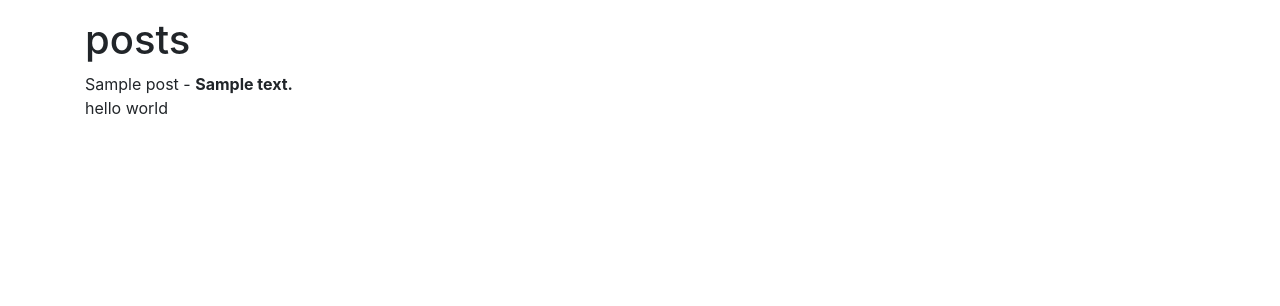
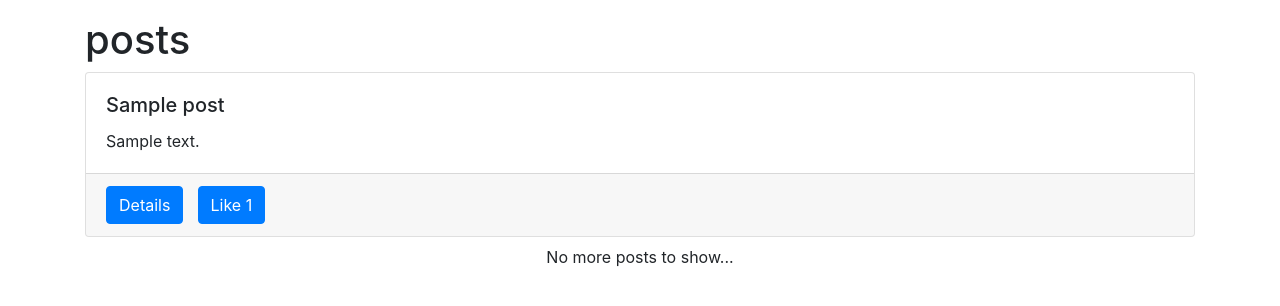
Before and after one commit to Rhythm1821/django-ajax-js-crud-app, a Django app: page / in a window 1280 px wide. Shown: the top 306 px of the page. Run offline with Django 5.2, Linux system fonts and the light colour scheme; tables that the repository leaves empty hold one stand-in row (values such as "Sample post").

Commit message:
post loading

```diff
--- a/src/posts/models.py
+++ b/src/posts/models.py
@@ -13,3 +13,7 @@ class Post(models.Model):
 
     def __str__(self):
         return str(self.title)
+
+    @property
+    def like_count(self):
+        return self.liked.all().count()
--- a/src/posts/static/posts/main.js
+++ b/src/posts/static/posts/main.js
@@ -1,23 +1,57 @@
 
-const helloworld=document.querySelector('#id');
 const postsBox=document.querySelector('#posts-box');
 const spinnerBox=document.querySelector('#spinner-box');
+const loadBtn = document.querySelector('#load-btn');
+const endBox = document.querySelector('#end-box');
+
+function getCookie(name) {
+    let cookieValue = null;
+    if (document.cookie && document.cookie !== '') {
+        const cookies = document.cookie.split(';');
+        for (let i = 0; i < cookies.length; i++) {
+            const cookie = cookies[i].trim();
+            // Does this cookie string begin with the name we want?
+            if (cookie.substring(0, name.length + 1) === (name + '=')) {
+                cookieValue = decodeURIComponent(cookie.substring(name.length + 1));
+                break;
+            }
+        }
+    }
+    return cookieValue;
+}
+const csrftoken = getCookie('csrftoken');
+
+const likeUnlikePost = () => {
+    const likeUnlikeForms = [...document.getElementsByClassName('like-unlike-form')]
+    likeUnlikeForms.forEach(form => {form.addEventListener('submit', e=>{
+        e.preventDefault()
+        const clickedId = e.target.getAttribute('data-form-id')
+        const clickedBtn = document.getElementById(`like-unlike-${clickedId}`)
 
         $.ajax({
-    type: 'GET',
-    url: "hello-world/",
+            type: 'POST',
+            url: '/like-unlike/',
+            data: {
+                'csrfmiddlewaretoken': csrftoken,
+                'pk': clickedId
+            },
             success: function(response){
-        // console.log('success',response.text);
-        helloworld.textContent = response.text
+                console.log('success',response);
+                clickedBtn.textContent = response.liked?`Unlike ${response.count}`:`Like ${response.count}`
             },
             error: function(error){
                 console.log('error',error);
             }
         })
+    })})
+}
 
+let visible = 3
+
+const getData = () => {
     $.ajax({
         type: 'GET',
-    url: '/data/',
+        url: `/data/${visible}`,
         success: function(response){
             console.log('success',response);
             data=response.data
@@ -26,13 +60,46 @@ $.ajax({
             data.forEach(element => {
                 console.log(element);
                 postsBox.innerHTML+=`
-            ${element.title} - <b> ${element.body}<b/> <br/>
+                <div class="card mb-2">
+                    <div class="card-body">
+                        <h5 class="card-title">${element.title}</h5>
+                        <p class="card-text">${element.body}</p>
+                        </div>
+                        <div class="card-footer">
+                            <div class="row">
+                                <div class="col-1">
+                                    <a href="#" class="btn btn-primary">Details</a>
+                                </div>
+                                <div class="col-2">
+                                    <form class="like-unlike-form" data-form-id=${element.id}>
+                                        <button id="like-unlike-${element.id}" href="#" class="btn btn-primary">${element.liked?`Unlike ${element.count}`:`Like ${element.count}`}</button>
+                                    </form>
+                                </div>
+                            </div>
+                        </div>
+                </div>
                 `
             });
+            likeUnlikePost()
             }, 100);
-
+            if (response.size===0) {
+                endBox.textContent='No posts added yet'
+            }
+            else if (response.size<=visible) {
+                loadBtn.classList.add('not-visible')
+                endBox.textContent='No more posts to show...'
+            }
         },
         error: function(error){
             console.log('error',error);
         }
     })
+}
+
+loadBtn.addEventListener('click', (e)=>{
+    spinnerBox.classList.remove('not-visible')
+    visible+=3
+    getData()
+})
+
+getData()
--- a/src/posts/templates/posts/main.html
+++ b/src/posts/templates/posts/main.html
@@ -13,9 +13,12 @@
 <p>{{ post.body }}</p>
 <p>{{ post.author }}</p><br>
 {% endfor %} -->
-<div id="spinner-box">
+
+<div id="posts-box"></div>
+<div id="spinner-box" class="text-center">
     <div class="spinner-border" role="status"></div>
 </div>
-<div id="posts-box"></div>
-<div id="id"></div>
+<div class="text-center mb-3" id="end-box">
+    <button id="load-btn" class="btn btn-primary">Load More</button>
+</div>
 {% endblock content %}
--- a/src/posts/urls.py
+++ b/src/posts/urls.py
@@ -6,5 +6,6 @@ app_name = 'posts'
 urlpatterns = [
     path('', views.post_list_and_create, name='main-board'),
     path('hello-world/', views.hello_world_view, name='hello-world'),
-    path('data/', views.load_post_data_view, name='posts-data'),
+    path('data/<int:num_posts>', views.load_post_data_view, name='posts-data'),
+    path('like-unlike/', views.like_unlike_post, name='like-unlike'),
 ]
--- a/src/posts/views.py
+++ b/src/posts/views.py
@@ -7,7 +7,11 @@ def post_list_and_create(request):
     posts = Post.objects.all()
     return render(request, 'posts/main.html', {'posts': posts})
 
-def load_post_data_view(request):
+def load_post_data_view(request,num_posts):
+    visible=3
+    upper = num_posts
+    lower = upper - visible
+    size = Post.objects.all().count()
     posts = Post.objects.all()
     data=[]
     for obj in posts:
@@ -15,10 +19,28 @@ def load_post_data_view(request):
             'id': obj.id,
             'title': obj.title,
             'body': obj.body,
+            'liked': True if request.user in obj.liked.all() else False,
+            'count': obj.like_count,
             'author': obj.author.user.username,
         }
         data.append(item)
-    return JsonResponse({'data': data})
+    return JsonResponse({'data': data[lower:upper], 'size': size})
+
+def is_ajax(request):
+    return request.META.get('HTTP_X_REQUESTED_WITH') == 'XMLHttpRequest'
+
+def like_unlike_post(request):
+    if is_ajax(request):
+        pk=request.POST.get('pk')
+        obj=Post.objects.get(pk=pk)
+        if request.user in obj.liked.all():
+            liked=False
+            obj.liked.remove(request.user)
+        else:
+            liked=True
+            obj.liked.add(request.user)
+        obj.save()
+        return JsonResponse({'count': obj.like_count, 'liked': liked})
 
 def hello_world_view(request):
     return JsonResponse({'text': 'hello world'})
```
Lines whose indentation alone changed are shown as unchanged.
